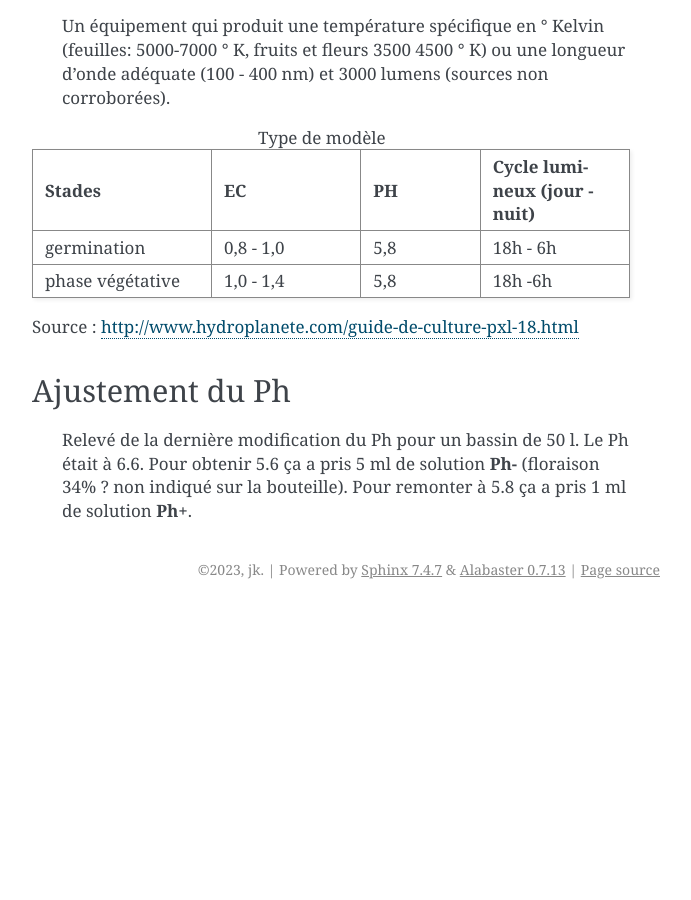
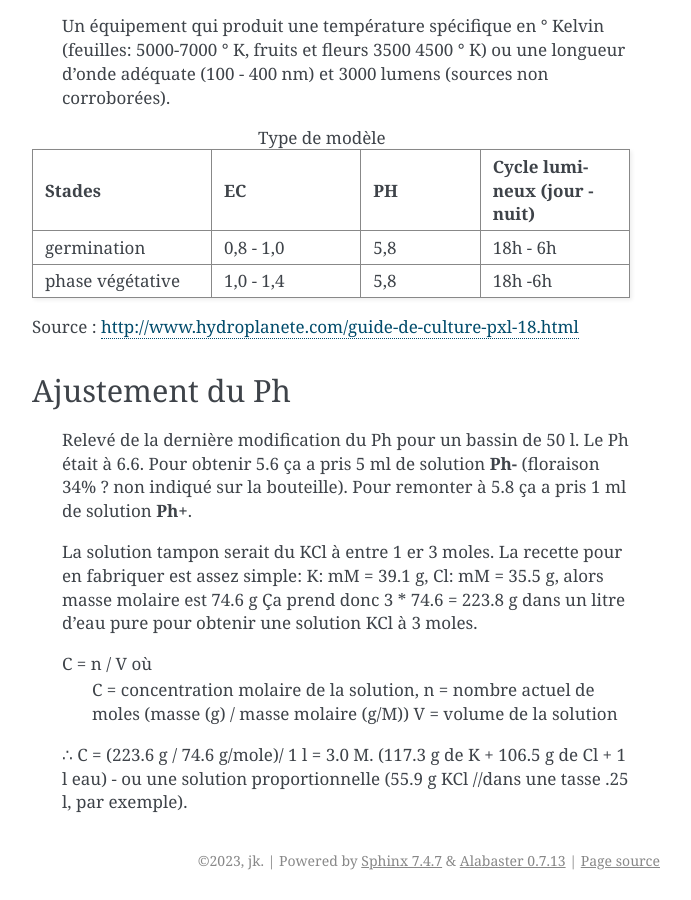
Before and after one commit to jkero/hydroponik, a Sphinx documentation site: the page built from source/mesures.rst, in a window 1280 px wide and 900 px high, scrolled down 1944 px. Shown: the whole window, without its empty margins (450-1141 px from the left). Built offline with Sphinx 7.4.7, drawn with Linux system fonts in a browser that asks for light colours; before the commit the page ends 2553 px from its top, so only the background shows below that.

Commit message:
calcul solution

```diff
--- a/source/mesures.rst
+++ b/source/mesures.rst
@@ -73,3 +73,12 @@ Ajustement du Ph
 ++++++++++++++++
 
     Relevé de la dernière modification du Ph pour un bassin de 50 l. Le Ph était à 6.6. Pour obtenir 5.6 ça a pris 5 ml de solution **Ph-** (floraison 34% ? non indiqué sur la bouteille). Pour remonter à 5.8 ça a pris 1 ml de solution **Ph+**.
+
+    La solution tampon serait du KCl à entre 1 er 3 moles. La recette pour en fabriquer est assez simple: K: mM = 39.1 g, Cl: mM = 35.5 g, alors masse molaire est 74.6 g Ça prend donc  3 * 74.6 = 223.8 g dans un litre d'eau pure pour obtenir une solution KCl à 3 moles.
+
+    C = n / V où
+        C = concentration molaire de la solution,
+        n = nombre actuel de moles (masse (g) / masse molaire (g/M))
+        V = volume de la solution
+
+    ∴ C = (223.6 g / 74.6 g/mole)/ 1 l = 3.0 M. (117.3 g de K + 106.5 g de Cl + 1 l eau) - ou une solution proportionnelle (55.9 g KCl //dans une tasse .25 l, par exemple).
```
